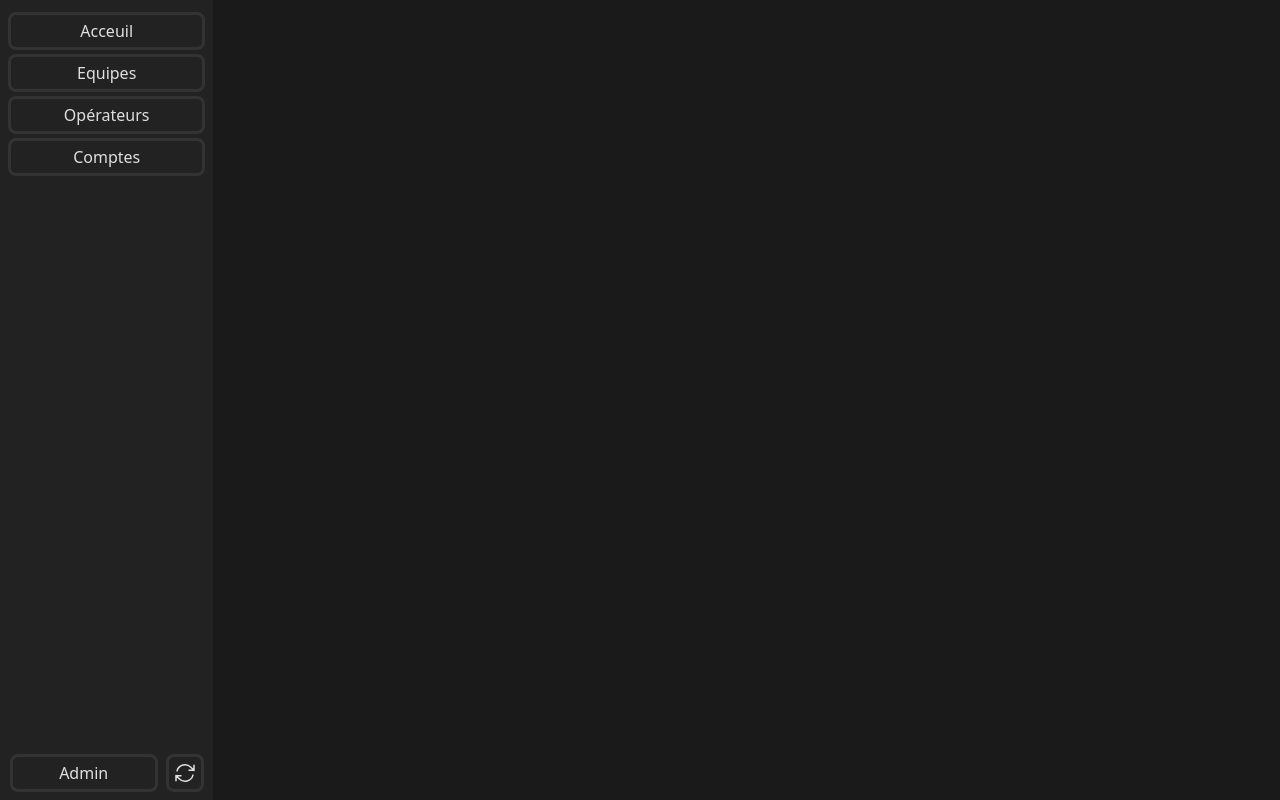
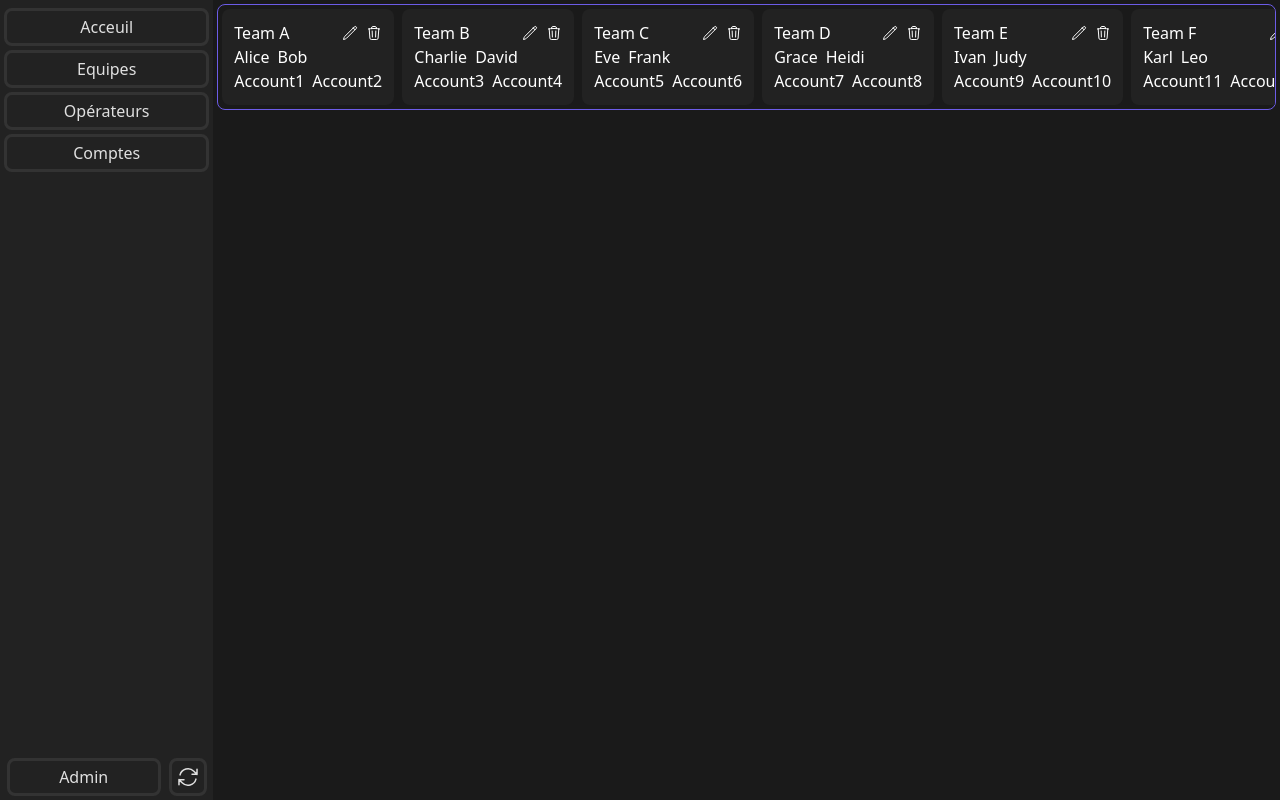
Before and after one commit to wallcreation/OPS-Front, a Vue app: page /admin/dashboard in a window 1280 px wide. Built offline with nearby package versions, Linux system fonts and the light colour scheme.

Commit message:
feat: enhance Admin components with TeamCard integration and style adjustments

```diff
--- a/src/assets/main.css
+++ b/src/assets/main.css
@@ -11,7 +11,7 @@ body {
   background-color: #1A1A1A;
 }
 ::-webkit-scrollbar {
-  width: 9px;
+  width: 8px;
   height: 9px; /* important si scroll horizontal */
 }
 
@@ -22,13 +22,13 @@ body {
 
 /* Barre de scroll */
 ::-webkit-scrollbar-thumb {
-  background-color: #7c3aed; /* violet */
-  border-radius: 6px;
+  background-color: #888888; /* violet */
+  border-radius: 5px;
   border: 2px solid transparent;
   background-clip: content-box;
 }
 
 /* Hover */
 ::-webkit-scrollbar-thumb:hover {
-  background-color: #5b21b6; /* plus foncé */
+  background-color: #3B91F9; /* plus foncé */
 }
--- a/src/components/AdminDashboard.vue
+++ b/src/components/AdminDashboard.vue
@@ -1,6 +1,30 @@
-<script setup></script>
+<script setup>
+import TeamCard from './TeamCard.vue'
+import { ref } from 'vue'
+const teams = ref([
+  { id: 1, name: 'Team A', operators: ['Alice', 'Bob'], accounts: ['Account1', 'Account2'] },
+  { id: 2, name: 'Team B', operators: ['Charlie', 'David'], accounts: ['Account3', 'Account4'] },
+  { id: 3, name: 'Team C', operators: ['Eve', 'Frank'], accounts: ['Account5', 'Account6'] },
+  { id: 4, name: 'Team D', operators: ['Grace', 'Heidi'], accounts: ['Account7', 'Account8'] },
+  { id: 5, name: 'Team E', operators: ['Ivan', 'Judy'], accounts: ['Account9', 'Account10'] },
+  { id: 6, name: 'Team F', operators: ['Karl', 'Leo'], accounts: ['Account11', 'Account12'] },
+  { id: 7, name: 'Team G', operators: ['Mallory', 'Nina'], accounts: ['Account13', 'Account14'] },
+  { id: 8, name: 'Team H', operators: ['Oscar', 'Peggy'], accounts: ['Account15', 'Account16'] },
+  { id: 9, name: 'Team I', operators: ['Quentin', 'Rupert'], accounts: ['Account17', 'Account18'] },
+  { id: 10, name: 'Team J', operators: ['Sybil', 'Trent'], accounts: ['Account19', 'Account20'] },
+])
+</script>
 <template>
-    <main>
-        <h1>Hello</h1>
-    </main>
+  <main class="p-1 w-5/6">
+    <div class="w-full flex rounded-lg border-1 border-[#6C5CE7] overflow-x-auto">
+      <TeamCard
+        v-for="team in teams"
+        :key="team.id"
+        :name="team.name"
+        :operators="team.operators"
+        :accounts="team.accounts"
+        class="m-1 rounded-lg"
+      />
+    </div>
+  </main>
 </template>
--- a/src/components/AdminSide.vue
+++ b/src/components/AdminSide.vue
@@ -1,5 +1,5 @@
 <template>
-  <aside class="bg-[#222222] text-[#E0E0E0] w-1/6 p-2 h-screen fixed top-0 left-0 text-center flex flex-col justify-between">
+  <aside class="bg-[#222222] text-[#E0E0E0] p-1 h-screen text-center flex flex-col justify-between">
     <div>
       <a
         href="#"
--- a/src/components/TeamCard.vue
+++ b/src/components/TeamCard.vue
@@ -0,0 +1,63 @@
+<script setup>
+const props = defineProps({
+  name: {
+    type: String,
+    required: true,
+  },
+  operators: {
+    type: Array,
+    required: true,
+  },
+  accounts: {
+    type: Array,
+    required: true,
+  },
+})
+</script>
+<template>
+  <div class="bg-[#222222] text-white p-3">
+    <div class="flex items-center justify-between">
+      <h2>{{ name }}</h2>
+      <div class="flex gap-2">
+        <svg
+          xmlns="http://www.w3.org/2000/svg"
+          fill="none"
+          viewBox="0 0 24 24"
+          stroke-width="1.5"
+          stroke="currentColor"
+          class="size-4"
+        >
+          <path
+            stroke-linecap="round"
+            stroke-linejoin="round"
+            d="m16.862 4.487 1.687-1.688a1.875 1.875 0 1 1 2.652 2.652L6.832 19.82a4.5 4.5 0 0 1-1.897 1.13l-2.685.8.8-2.685a4.5 4.5 0 0 1 1.13-1.897L16.863 4.487Zm0 0L19.5 7.125"
+          />
+        </svg>
+        <svg
+          xmlns="http://www.w3.org/2000/svg"
+          fill="none"
+          viewBox="0 0 24 24"
+          stroke-width="1.5"
+          stroke="currentColor"
+          class="size-4"
+        >
+          <path
+            stroke-linecap="round"
+            stroke-linejoin="round"
+            d="m14.74 9-.346 9m-4.788 0L9.26 9m9.968-3.21c.342.052.682.107 1.022.166m-1.022-.165L18.16 19.673a2.25 2.25 0 0 1-2.244 2.077H8.084a2.25 2.25 0 0 1-2.244-2.077L4.772 5.79m14.456 0a48.108 48.108 0 0 0-3.478-.397m-12 .562c.34-.059.68-.114 1.022-.165m0 0a48.11 48.11 0 0 1 3.478-.397m7.5 0v-.916c0-1.18-.91-2.164-2.09-2.201a51.964 51.964 0 0 0-3.32 0c-1.18.037-2.09 1.022-2.09 2.201v.916m7.5 0a48.667 48.667 0 0 0-7.5 0"
+          />
+        </svg>
+      </div>
+    </div>
+    <div class="flex gap-2">
+        <div v-for="operator in operators" :key="operator">
+            <p>{{ operator }}</p>
+        </div>
+    </div>
+    <div class="flex gap-2">
+        <div v-for="account in accounts" :key="account">
+            <p>{{ account }}</p>
+        </div>
+    </div>
+  </div>
+</template>
--- a/src/views/AdminView.vue
+++ b/src/views/AdminView.vue
@@ -3,7 +3,8 @@ import AdminSide from '@/components/AdminSide.vue'
 import AdminDashboard from '@/components/AdminDashboard.vue';
 </script>
 <template>
-    <h1>jgjg</h1>
-    <AdminSide/>
-    <AdminDashboard/>
+    <div class="flex h-screen">
+        <AdminSide class="w-1/6"/>
+        <AdminDashboard/>
+    </div>
 </template>
```
